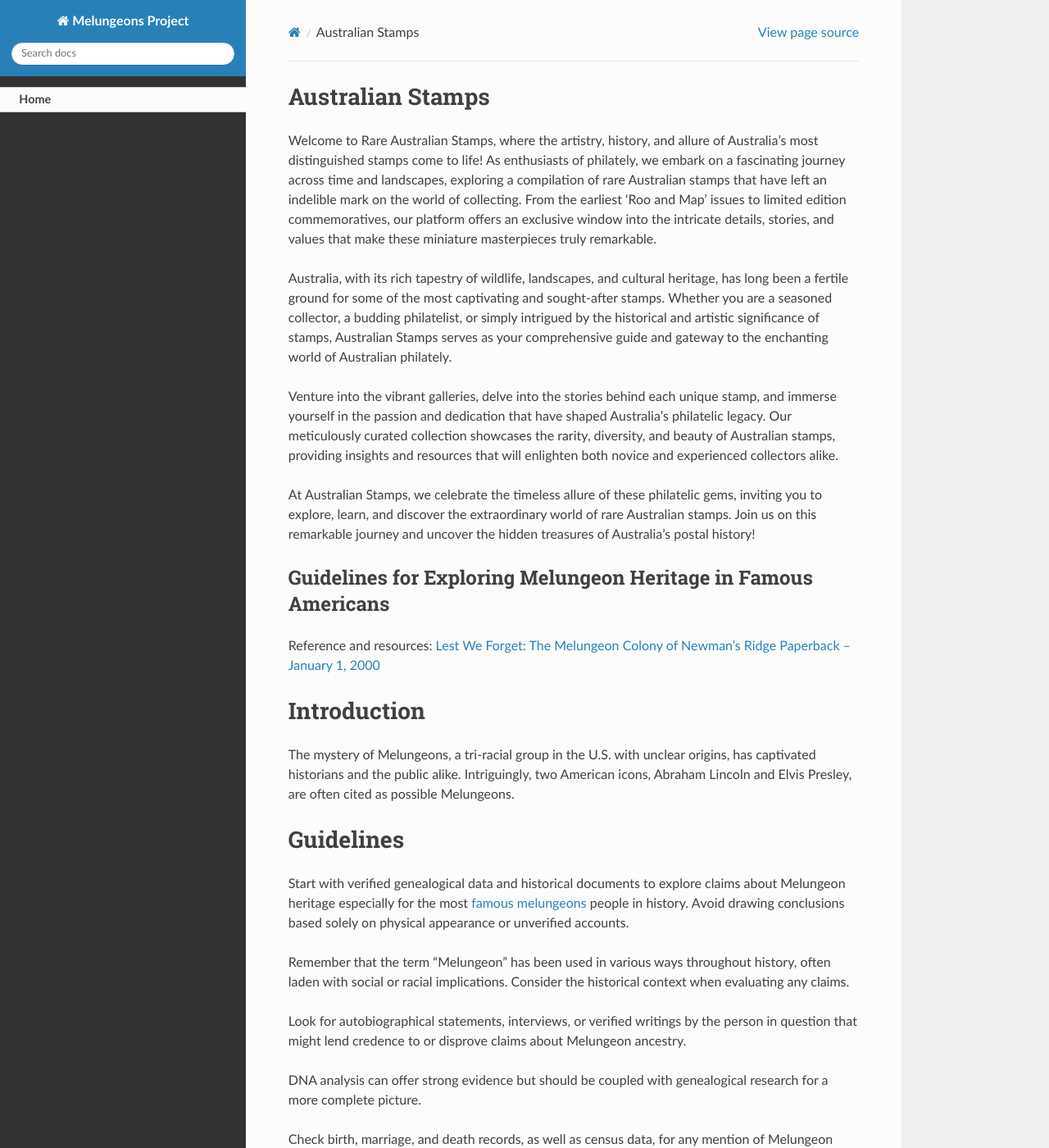
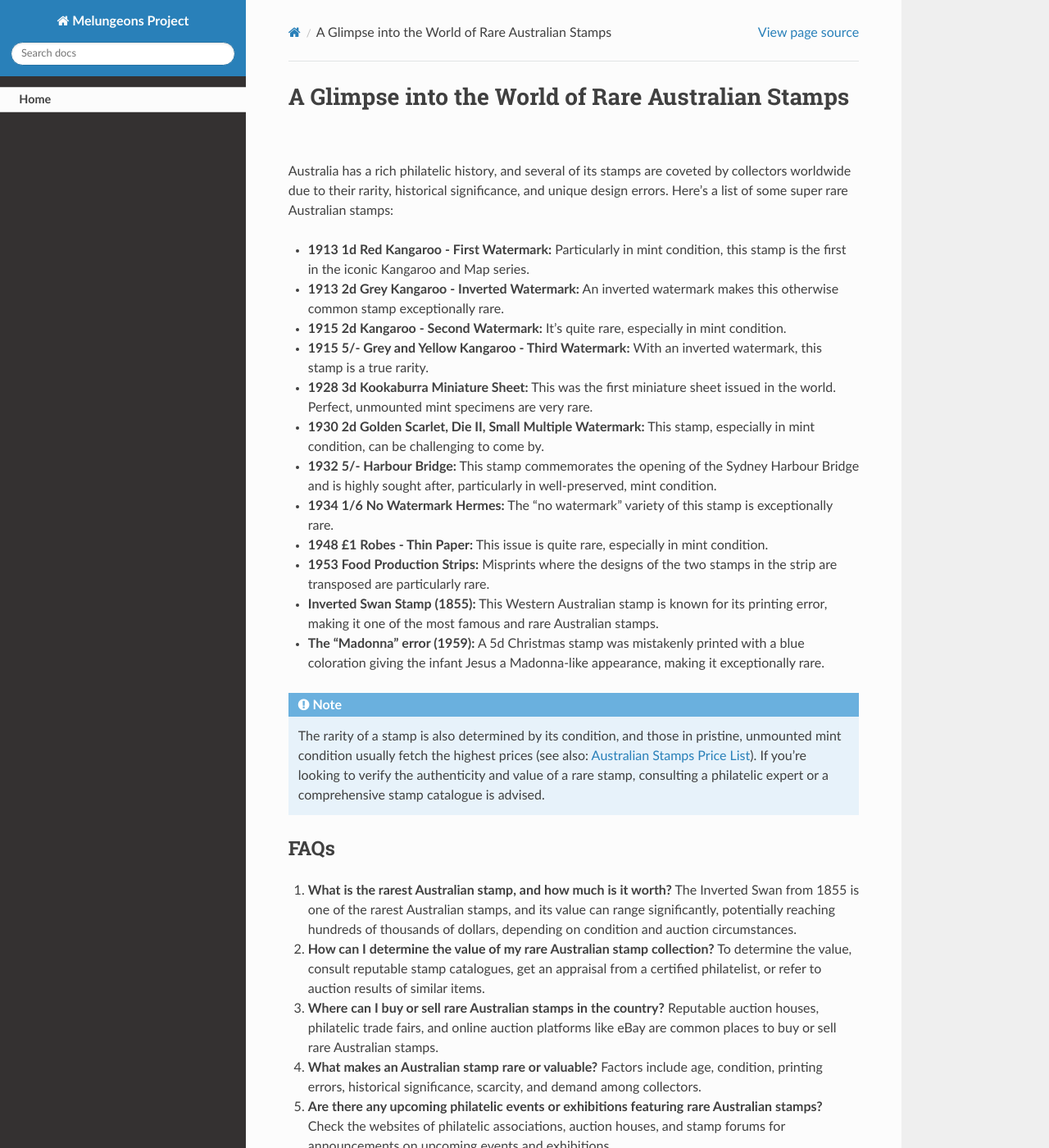
Before and after one commit to techarris/superfood, a Sphinx documentation site: the page built from docs/index.rst, in a window 1280 px wide and 1400 px high. Shown: the whole window at 82% size. Built offline with Sphinx 7.4.7 and the Read the Docs theme 2.0.0, drawn with Linux system fonts in a browser that asks for light colours; some of the changed text lies outside the part shown.

Commit message:
Update index.rst

```diff
--- a/docs/index.rst
+++ b/docs/index.rst
@@ -1,93 +1,80 @@
-.. include:: ../README.rst
+==============================================
+A Glimpse into the World of Rare Australian Stamps
+==============================================
 
-=========================================
-Guidelines for Exploring Melungeon Heritage in Famous Americans
-=========================================
+Australia has a rich philatelic history, and several of its stamps are coveted by collectors worldwide due to their rarity, historical significance, and unique design errors. Here's a list of some super rare Australian stamps:
 
-Reference and resources: `Lest We Forget: The Melungeon Colony of Newman's Ridge Paperback – January 1, 2000 <https://www.amazon.com/Lest-We-Forget-Melungeon-Newmans/dp/157072167X>`_
+- **1913 1d Red Kangaroo - First Watermark:**
+  Particularly in mint condition, this stamp is the first in the iconic Kangaroo and Map series.
 
-Introduction
-============
+- **1913 2d Grey Kangaroo - Inverted Watermark:**
+  An inverted watermark makes this otherwise common stamp exceptionally rare.
 
-The mystery of Melungeons, a tri-racial group in the U.S. with unclear origins,
-has captivated historians and the public alike. Intriguingly, two American icons,
-Abraham Lincoln and Elvis Presley, are often cited as possible Melungeons.
+- **1915 2d Kangaroo - Second Watermark:**
+  It's quite rare, especially in mint condition.
 
-Guidelines
-==========
+- **1915 5/- Grey and Yellow Kangaroo - Third Watermark:**
+  With an inverted watermark, this stamp is a true rarity.
 
-Objective Research
-------------------
+- **1928 3d Kookaburra Miniature Sheet:**
+  This was the first miniature sheet issued in the world. Perfect, unmounted mint specimens are very rare.
 
-Start with verified genealogical data and historical documents to explore claims
-about Melungeon heritage especially for the most `famous melungeons <https://www.knot35.com/toplist/list-of-famous-melungeons/>`_ people in history. Avoid drawing conclusions based solely on physical appearance
-or unverified accounts.
+- **1930 2d Golden Scarlet, Die II, Small Multiple Watermark:**
+  This stamp, especially in mint condition, can be challenging to come by.
 
-Contextual Understanding
--------------------------
+- **1932 5/- Harbour Bridge:**
+  This stamp commemorates the opening of the Sydney Harbour Bridge and is highly sought after, particularly in well-preserved, mint condition.
 
-Remember that the term "Melungeon" has been used in various ways throughout history,
-often laden with social or racial implications. Consider the historical context when
-evaluating any claims.
+- **1934 1/6 No Watermark Hermes:**
+  The "no watermark" variety of this stamp is exceptionally rare.
 
-Biographical Cross-referencing
-------------------------------
+- **1948 £1 Robes - Thin Paper:**
+  This issue is quite rare, especially in mint condition.
 
-Look for autobiographical statements, interviews, or verified writings by the person
-in question that might lend credence to or disprove claims about Melungeon ancestry.
+- **1953 Food Production Strips:**
+  Misprints where the designs of the two stamps in the strip are transposed are particularly rare.
 
-Scientific Evidence
--------------------
+- **Inverted Swan Stamp (1855):**
+  This Western Australian stamp is known for its printing error, making it one of the most famous and rare Australian stamps.
 
-DNA analysis can offer strong evidence but should be coupled with genealogical research
-for a more complete picture.
-
-Public Records
---------------
-
-Check birth, marriage, and death records, as well as census data, for any mention of
-Melungeon heritage or associated surnames commonly linked to Melungeons.
-
-Literature Review
------------------
-
-Consult academic papers, journals, and reliable publications that discuss the historical
-and social aspects of Melungeons. Make sure your information comes from credible sources.
-
-Family Trees
-------------
-
-Explore extended family trees to identify any common lineage with known Melungeons,
-as family connections can provide additional avenues for verifying heritage claims.
-
-Critical Analysis
------------------
-
-Be wary of biases and stereotypes that may influence public or historical accounts.
-Question the validity of any claims that lack proper evidence.
-
-Cultural Sensitivity
----------------------
-
-Handle the topic with the understanding that discussions around ethnicity and race are
-sensitive and should be approached respectfully.
-
-Update Regularly
-----------------
-
-Given that research into `Melungeon heritage <https://paketmu.com/top-12-famous-melungeons-who-are-they/>`_ is ongoing, periodically update your
-information as new data or publications become available.
-
-Conclusion
-==========
-
-By following these guidelines, researchers and enthusiasts can approach the subject
-of Melungeon ancestry among famous Americans like Abraham Lincoln and Elvis Presley
-in an informed and respectful manner.
+- **The "Madonna" error (1959):**
+  A 5d Christmas stamp was mistakenly printed with a blue coloration giving the infant Jesus a Madonna-like appearance, making it exceptionally rare.
 
 .. note::
+   The rarity of a stamp is also determined by its condition, and those in pristine, unmounted mint condition usually fetch the highest prices (see also: `Australian Stamps Price List <https://www.ulastempat.com/international/the-complete-guide-to-the-australian-stamps-price-list/>`_). If you're looking to verify the authenticity and value of a rare stamp, consulting a philatelic expert or a comprehensive stamp catalogue is advised.
 
-   This project is under active development.
+FAQs
+====
+
+1. **What is the rarest Australian stamp, and how much is it worth?**
+   The Inverted Swan from 1855 is one of the rarest Australian stamps, and its value can range significantly, potentially reaching hundreds of thousands of dollars, depending on condition and auction circumstances.
+
+2. **How can I determine the value of my rare Australian stamp collection?**
+   To determine the value, consult reputable stamp catalogues, get an appraisal from a certified philatelist, or refer to auction results of similar items.
+
+3. **Where can I buy or sell rare Australian stamps in the country?**
+   Reputable auction houses, philatelic trade fairs, and online auction platforms like eBay are common places to buy or sell rare Australian stamps.
+
+4. **What makes an Australian stamp rare or valuable?**
+   Factors include age, condition, printing errors, historical significance, scarcity, and demand among collectors.
+
+5. **Are there any upcoming philatelic events or exhibitions featuring rare Australian stamps?**
+   Check the websites of philatelic associations, auction houses, and stamp forums for announcements on upcoming events and exhibitions.
+
+6. **How can I authenticate a rare Australian stamp to ensure it’s genuine?**
+   Seeking authentication from a reputable stamp expert or a philatelic authentication service is a reliable way to verify a stamp’s genuineness.
+
+7. **Can I find rare Australian stamps featuring Indigenous art or Aboriginal culture?**
+   Yes, several Australian stamps feature Indigenous art and Aboriginal culture, and some of them can be rare, depending on age, condition, and issue.
+
+8. **What are some notable errors or misprints in rare Australian stamps that increase their value?**
+   Notable errors include inverted watermarks, color shifts, and misperforations, such as those found in the Inverted Swan and the "Madonna" error stamp.
+
+9. **Which Australian personalities or landmarks are frequently featured in rare Australian stamps?**
+   Landmarks like the Sydney Harbour Bridge and personalities such as Sir Donald Bradman and Dame Nellie Melba have been featured on Australian stamps.
+
+10. **How can I properly preserve and care for my collection of rare Australian stamps to maintain their value?**
+    Store stamps in acid-free albums, away from light, heat, and humidity, and handle them carefully with clean hands or tweezers. Regularly monitor their condition and consult preservation guidelines.
 
 Contents
 --------
```
